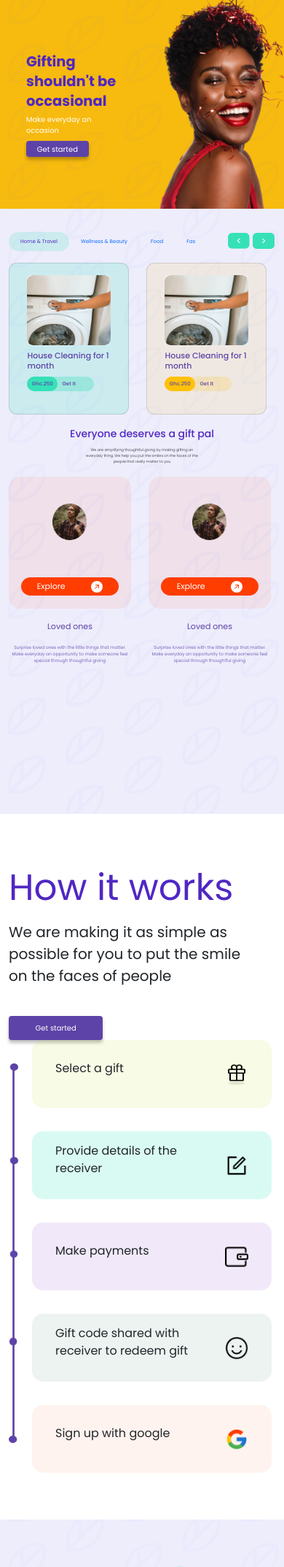
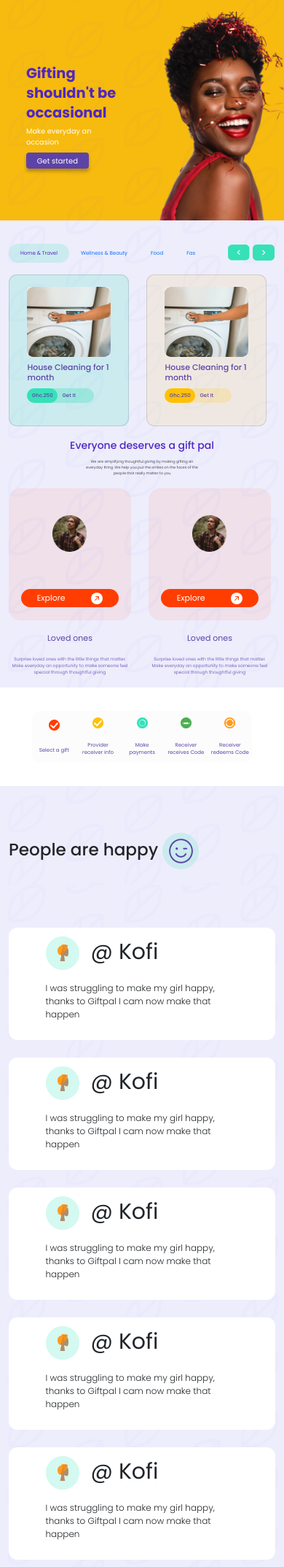
Before and after one commit to kewablay/Giftpal-v2.0, a PHP site: page / in a window 390 px wide. Shown: the part 41-2188 px from the top of the page at 73% size. Run offline with PHP 8.4, Linux system fonts and the light colour scheme; some libraries are stand-ins or nearby versions.

Commit message:
done with second section

```diff
--- a/css/main.css
+++ b/css/main.css
@@ -402,6 +402,9 @@ nav a{
     letter-spacing: 0em;
     text-align: left;
 }
+.second-section .steps-mobile-col{
+    display: none;
+}
 
 /* ----steps--- */
 .steppers{
@@ -640,6 +643,9 @@ footer a{
 
 @media only screen and (max-width: 480px) {
     /* ----header---- */
+    /* .bg--gray{
+        background: white;
+    } */
 
     .bg--yellow{
         background: url('../images/grey-bg.png') center#FFC107;
@@ -647,11 +653,14 @@ footer a{
 
     nav{
         padding-top: 2rem;
-        margin-bottom: 0;
+        margin-bottom: 1rem;
     }
     .brand img{
         width: 70px;
         height: 20px;
+    }
+    .landing-page .main-content{
+        padding-bottom: 0;
     }
 
     .main-intro-text h3{
@@ -747,6 +756,9 @@ footer a{
     /*--- gift categories ends-- */
 
     /* --explore section--- */
+    .explore{
+        margin-bottom: 0;
+    }
     .explore-intro-text{
         justify-content: center;
         margin-bottom: 1rem;
@@ -808,36 +820,39 @@ footer a{
 
     /* --explore section ends--- */
 
-/*
+    /*----how it works-----  */
 
-.explore-card .my-button{
-    background: #FF3D00;
-    border-radius:25px;
-    padding: 3%;
-    margin-bottom: 0;
-}
-.explore-card a{
-    width: 100%;
-    font-size: 30px;
-    font-weight: 400;
-    text-align: left;
-    text-decoration: none;
-    color: white;
-    display: flex;
-    justify-content: space-around;
-}
+    .second-section .steps-lg{
+        display: none;
+    }
+    .second-section{
+        padding: 2rem;
+    }
 
-.explore-card div{
-    margin-bottom: 1rem;
-}
+    .second-section .steps-mobile-col{
+        display: flex;
+        background: #A6A8AB0A;
+        border-radius: 11px;
+    }
 
+    .step-item{
+        display:flex;
+        flex-direction: column;
+        justify-content: space-around;
+        align-items: center;
+        width: 63px;
+        height: 71px;
+    }
 
-.explore-card-content .card-desc{
-    font-size: 20px;
-    font-weight: 300;
-    line-height: 30px;
-    text-align: left;
-} */
+    .step-item p{
+        font-size: 7px;
+        line-height: 10.5px;
+        color: #5D43A7;
+        width: 90%;
+        text-align: center;
+        margin-bottom: 0;
+    }
+    /*----how it works ends-----  */
 }
 
 
--- a/home.html
+++ b/home.html
@@ -346,7 +346,8 @@
     <!-- ----second section------- -->
     <section class="second-section bg--white" id='how-it-works'>
         <div class="container">
-            <div class="row">
+            <div class="row steps-lg">
+                <!-- ---steps larger screens--- -->
                 <div class="section-intro col-12 col-md-12 col-lg-6">
                     <h3 class="title">How it works</h3>
                     <p class="intro-desc">
@@ -383,8 +384,39 @@
                         </div>
                     </div>
                 </div>
+                <!-- ---steps larger screens ends --- -->
                 <!-- end of steps -->
             </div>
+
+            <!-- ---steps mobile ---- -->
+            <div class="steps-mobile-col col-12">
+                <div class="step-item">
+                    <img src="images/step1.png" alt="">
+                    <p>Select a gift</p>
+                </div>
+                <!-- -->
+                <div class="step-item">
+                    <img src="images/step2.png" alt="">
+                    <p>Provider receiver info</p>
+                </div>
+                <!-- -->
+                <div class="step-item">
+                    <img src="images/step3.png" alt="">
+                    <p>Make payments</p>
+                </div>
+                <!-- -->
+                <div class="step-item">
+                    <img src="images/step4.png" alt="">
+                    <p>Receiver receives Code</p>
+                </div>
+                <!-- -->
+                <div class="step-item">
+                    <img src="images/step5.png" alt="">
+                    <p>Receiver redeems Code</p>
+                </div>
+                <!-- -->
+            </div>
+            <!-- ---steps mobile ends---- -->
         </div>
     </section>
 
@@ -397,8 +429,8 @@
             </h3>
 
             <!-- ----testimonials section----- -->
-            <div class="row md-center">
-                <div class="col">
+            <div class="row md-center gy-4">
+                <div class="col col-lg-4">
                     <div class="testimonial-card">
                         <div class="content">
                             <div id="test-title">
@@ -409,7 +441,7 @@
                     </div>
                 </div>
                 <!-- ----- -->
-                <div class="col">
+                <div class="col col-lg-4">
                     <div class="testimonial-card">
                         <div class="content">
                             <div id="test-title">
@@ -420,7 +452,7 @@
                     </div>
                 </div>
                 <!-- ----- -->
-                <div class="col">
+                <div class="col col-lg-4">
                     <div class="testimonial-card">
                         <div class="content">
                             <div id="test-title">
@@ -431,7 +463,7 @@
                     </div>
                 </div>
                 <!-- ----- -->
-                <div class="col">
+                <div class="col col-lg-4">
                     <div class="testimonial-card">
                         <div class="content">
                             <div id="test-title">
@@ -442,7 +474,7 @@
                     </div>
                 </div>
                 <!-- ----- -->
-                <div class="col">
+                <div class="col col-lg-4">
                     <div class="testimonial-card">
                         <div class="content">
                             <div id="test-title">
@@ -453,7 +485,7 @@
                     </div>
                 </div>
                 <!-- ----- -->
-                <div class="col">
+                <div class="col col-lg-4">
                     <div class="testimonial-card">
                         <div class="content">
                             <div id="test-title">
```
Also changed, not shown: images/step1.png (added), images/step2.png (added), images/step3.png (added), images/step4.png (added), images/step5.png (added).
